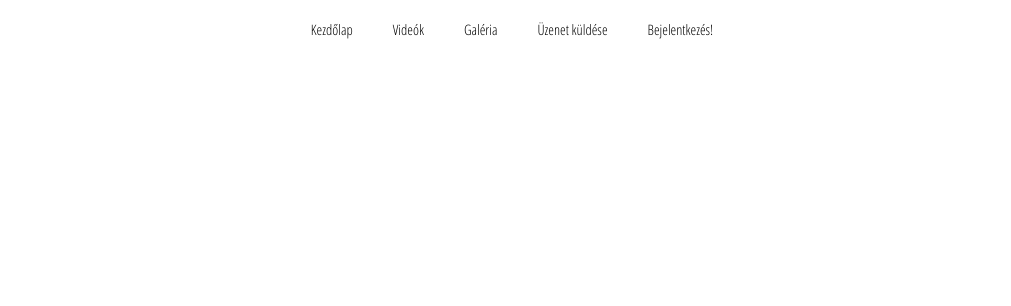
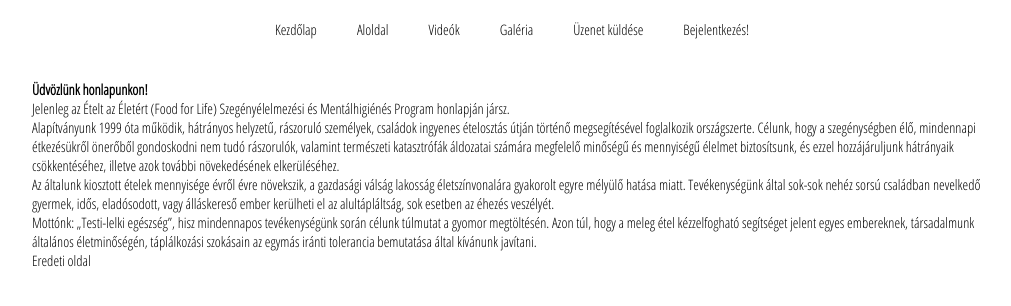
Before and after one commit to djsall/webprog-beadando, a PHP site: page /?page=landing in a window 1280 px wide. Shown: the top 306 px of the page, without its empty margins (128-1139 px from the left). Run offline with PHP 8.4, Linux system fonts and the light colour scheme.

Commit message:
prepare for nonprofit integration

```diff
--- a/css/main.css
+++ b/css/main.css
@@ -1,4 +1,9 @@
 @import url('https://fonts.googleapis.com/css2?family=Open+Sans+Condensed:wght@300&display=swap');
+
+nonprofit {
+	margin: 2vh 2vh 0 2vh;
+	font-size: 1.3vh;
+}
 
 * {
 	box-sizing: border-box;
@@ -103,6 +108,9 @@ body {
 	border-bottom: 1px solid black;
 }
 @media screen and (min-width: 361px) {
+	nonprofit {
+		margin: 5vh 20vh 0 20vh;
+	}
 	.form {
 		width: 25vh;
 	}
--- a/index.php
+++ b/index.php
@@ -1,6 +1,6 @@
 <?php
 //defining valid pages
-$pages = array("landing", "login", "signup", "gallery", "upload", "logout", "create_db", "message", "404", "disp_messages", "videos", "nonprofit_index");
+$pages = array("landing", "login", "signup", "gallery", "upload", "logout", "create_db", "message", "404", "disp_messages", "videos", "landing2");
 //if the request is for another page
 if (isset($_GET['page'])) {
 	//save the page into a variable
--- a/sites/header.php
+++ b/sites/header.php
@@ -26,6 +26,9 @@
 		<ul class="navList">
 			<li class="navListItem">
 				<a href="./index.php?page=landing">Kezdőlap</a>
+			</li>
+			<li class="navListItem">
+				<a href="./index.php?page=landing2">Aloldal</a>
 			</li>
 			<li class="navListItem">
 				<a href="./index.php?page=videos">Videók</a>
--- a/sites/landing.php
+++ b/sites/landing.php
@@ -1,11 +1,24 @@
 <?php
 session_start();
-
-$username;
-if (isset($_SESSION['username'])) {
-	$username = $_SESSION['username'];
-}
 include('./sites/header.php');
-
-
+?>
+<nonprofit>
+	<h1>
+		Üdvözlünk honlapunkon!
+	</h1>
+	<p>
+		Jelenleg az Ételt az Életért (Food for Life) Szegényélelmezési és Mentálhigiénés Program honlapján jársz.
+	</p>
+	<p>
+		Alapítványunk 1999 óta működik, hátrányos helyzetű, rászoruló személyek, családok ingyenes ételosztás útján történő megsegítésével foglalkozik országszerte. Célunk, hogy a szegénységben élő, mindennapi étkezésükről önerőből gondoskodni nem tudó rászorulók, valamint természeti katasztrófák áldozatai számára megfelelő minőségű és mennyiségű élelmet biztosítsunk, és ezzel hozzájáruljunk hátrányaik csökkentéséhez, illetve azok további növekedésének elkerüléséhez.
+	</p>
+	<p>
+		Az általunk kiosztott ételek mennyisége évről évre növekszik, a gazdasági válság lakosság életszínvonalára gyakorolt egyre mélyülő hatása miatt. Tevékenységünk által sok-sok nehéz sorsú családban nevelkedő gyermek, idős, eladósodott, vagy álláskereső ember kerülheti el az alultápláltság, sok esetben az éhezés veszélyét.
+	</p>
+	<p>
+		Mottónk: „Testi-lelki egészség”, hisz mindennapos tevékenységünk során célunk túlmutat a gyomor megtöltésén. Azon túl, hogy a meleg étel kézzelfogható segítséget jelent egyes embereknek, társadalmunk általános életminőségén, táplálkozási szokásain az egymás iránti tolerancia bemutatása által kívánunk javítani.
+	</p>
+	<a href="https://www.karitativ.hu/">Eredeti oldal</a>
+</nonprofit>
+<?php
 include('./sites/footer.php');
```
Also changed, not shown: sites/landing2.php (added, +21 -0 lines), sites/nonprofit_index.php (deleted, +0 -21 lines).
